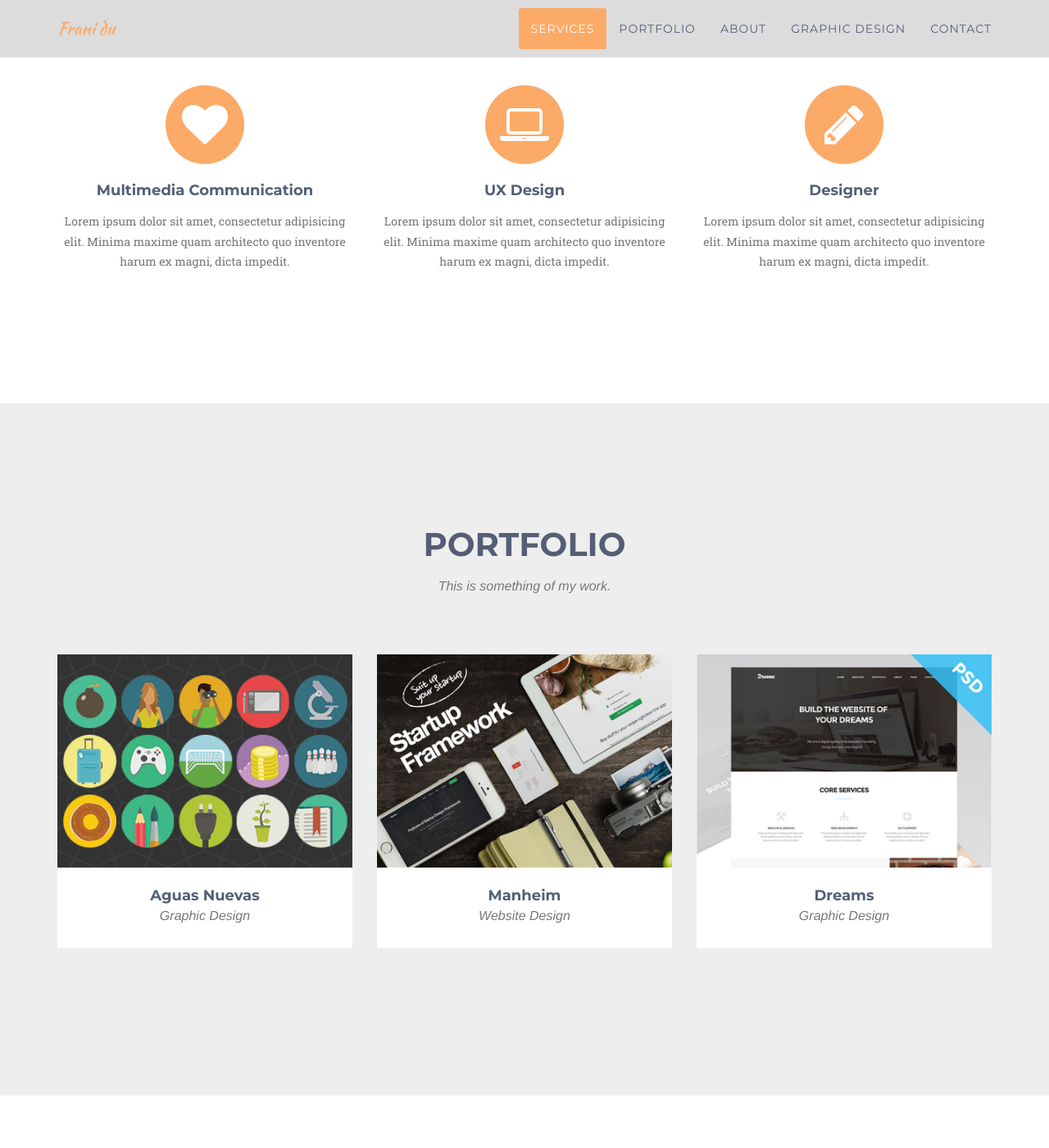
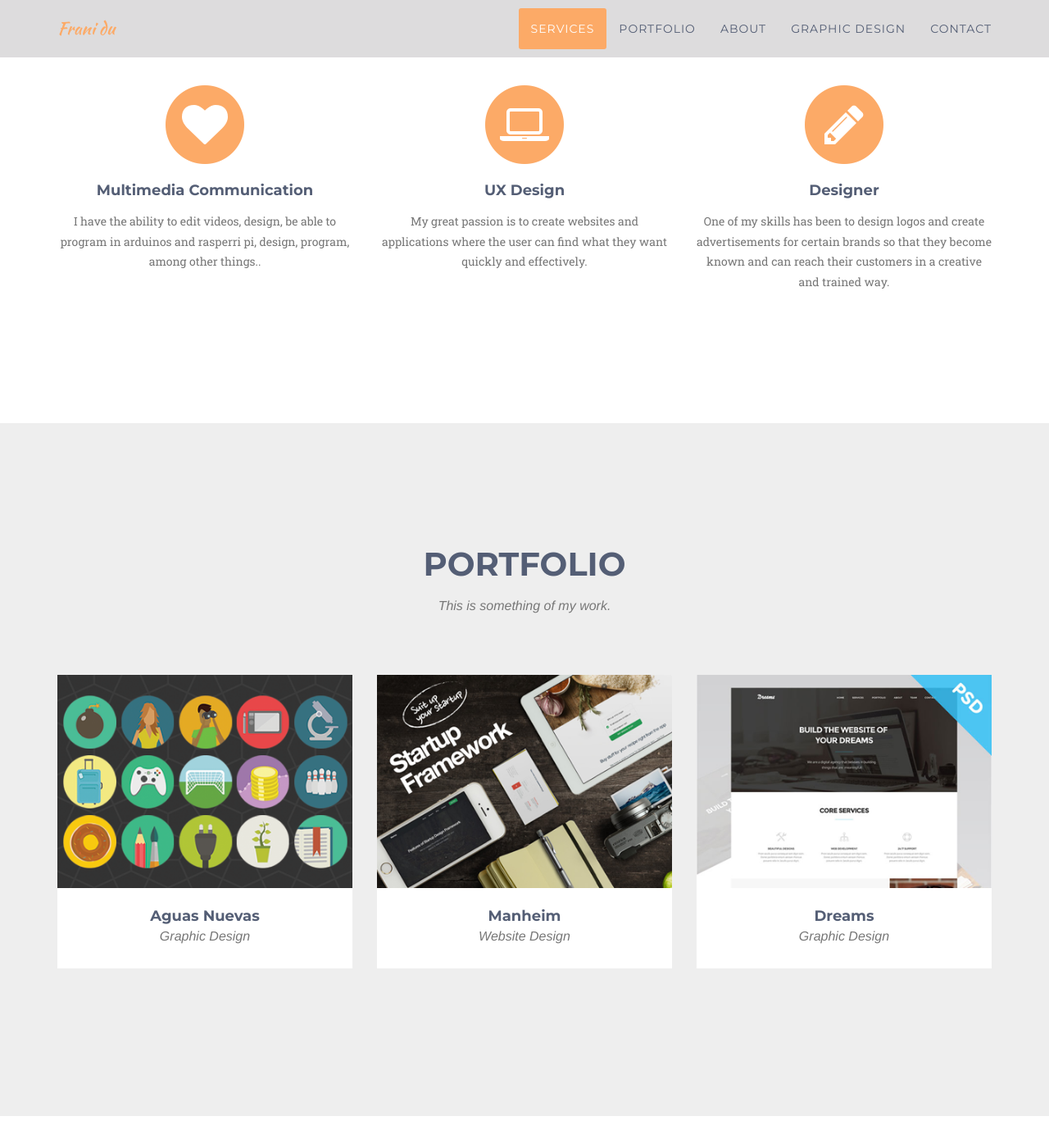
Before and after one commit to FraNiDu/portafolio, a Jekyll site: the page built from index.md, in a window 1280 px wide and 1400 px high, scrolled down 968 px. Shown: the whole window at 82% size. Built offline with Jekyll 4.4.1, drawn with Linux system fonts in a browser that asks for light colours; nearby versions of some CDN libraries; some web fonts are replaced; some of the changed text lies outside the part shown.

```diff
--- a/_data/about.yml
+++ b/_data/about.yml
@@ -1,5 +1,13 @@
+- name: "Red&Blue"
+  image: "red.jpg"
+  img-alt: "image description"
+  year: "2013"
+  text: "Multimedia.I was in charge of the advertising campaigns in digital media of brands such as: Honda, optical Place Vendome, Cristal among others. Also participate in the construction of websites and visual advertisements for Honda and Place Vandome."
+  side: right
+
+
 - name: "NIC Chile Research Labs"
-  image: "1.jpg"
+  image: "nic.jpg"
   img-alt: "image description"
   year: "2013"
   text: "User-Centered Design Assistant. I was in charge of several projects in the health area, where we did user study cases, mockup, user testing, application launch."
@@ -13,7 +21,7 @@
   side: right
 
 - name: "Mitocondria"
-  image: "3.jpg"
+  image: "mito.jpg"
   img-alt: "image description"
   year: "2014 - 2015"
   text: "Develop different mobile and web applications for prestigious clients. In addition to completely redesigning the flagship E-Commerce solution of the company.
--- a/_data/services.yml
+++ b/_data/services.yml
@@ -1,11 +1,11 @@
 - name: "Multimedia Communication"
   icon: "heart"
-  description: "Lorem ipsum dolor sit amet, consectetur adipisicing elit. Minima maxime quam architecto quo inventore harum ex magni, dicta impedit."
+  description: "I have the ability to edit videos, design, be able to program in arduinos and rasperri pi, design, program, among other things.."
 
 - name: "UX Design"
   icon: "laptop"
-  description: "Lorem ipsum dolor sit amet, consectetur adipisicing elit. Minima maxime quam architecto quo inventore harum ex magni, dicta impedit."
+  description: "My great passion is to create websites and applications where the user can find what they want quickly and effectively."
 
 - name: "Designer"
   icon: "pencil"
-  description: "Lorem ipsum dolor sit amet, consectetur adipisicing elit. Minima maxime quam architecto quo inventore harum ex magni, dicta impedit."
+  description: "One of my skills has been to design logos and create advertisements for certain brands so that they become known and can reach their customers in a creative and trained way."
--- a/_includes/about.html
+++ b/_includes/about.html
@@ -4,7 +4,7 @@
         <div class="row">
             <div class="col-lg-12 text-center">
                 <h2 class="section-heading">About</h2>
-                <h3 class="section-subheading text-muted">María Francisca Espejo Ireland</h3>
+                <h3 class="section-subheading text-muted">Some of my work experiences</h3>
             </div>
         </div>
         <div class="row">
--- a/_includes/contact.html
+++ b/_includes/contact.html
@@ -3,8 +3,8 @@
     <div class="container">
         <div class="row">
             <div class="col-lg-12 text-center">
-                <h2 class="section-heading">Contact Us</h2>
-                <h3 class="section-subheading text-muted">Lorem ipsum dolor sit amet consectetur.</h3>
+                <h2 class="section-heading">Contact Frani</h2>
+                <h3 class="section-subheading text-muted">If you are interested in working with me, write here.</h3>
             </div>
         </div>
         <div class="row">
--- a/_includes/footer.html
+++ b/_includes/footer.html
@@ -4,13 +4,13 @@
     <div class="container">
         <div class="row">
             <div class="col-md-4">
-                <span class="copyright">Copyright &copy; Your Website 2016</span>
+                <span class="copyright">Copyright &copy; Your Website 2018</span>
             </div>
             <div class="col-md-4">
                 <ul class="list-inline social-buttons">
                     <li><a href="#"><i class="fa fa-twitter"></i></a>
                     </li>
-                    <li><a href="#"><i class="fa fa-facebook"></i></a>
+                  <!--  <li><a href="#"><i class="fa fa-facebook"></i></a> -->
                     </li>
                     <li><a href="#"><i class="fa fa-linkedin"></i></a>
                     </li>
--- a/_includes/team.html
+++ b/_includes/team.html
@@ -29,7 +29,7 @@
         </div>
         <div class="row">
             <div class="col-lg-8 col-lg-offset-2 text-center">
-                <p class="large text-muted">Lorem ipsum dolor sit amet, consectetur adipisicing elit. Aut eaque, laboriosam veritatis, quos non quis ad perspiciatis, totam corporis ea, alias ut unde.</p>
+                <p class="large text-muted">These are some of my logos created for certain companies and stores.</p>
             </div>
         </div>
     </div>
```
Also changed, not shown: assets/img/about/mito.jpg (added), assets/img/about/nic.jpg (added), assets/img/about/red.jpg (added), 2 other files.
